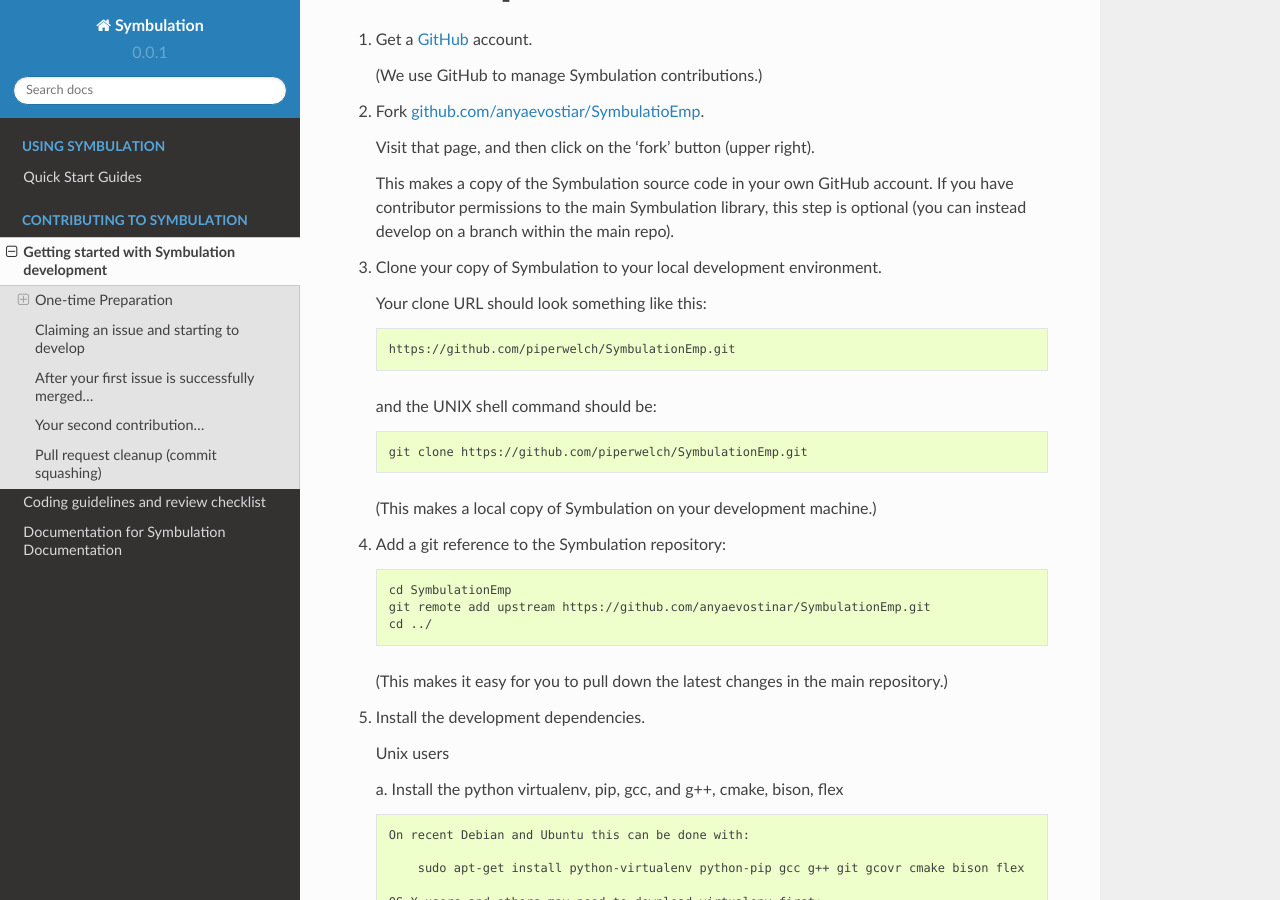
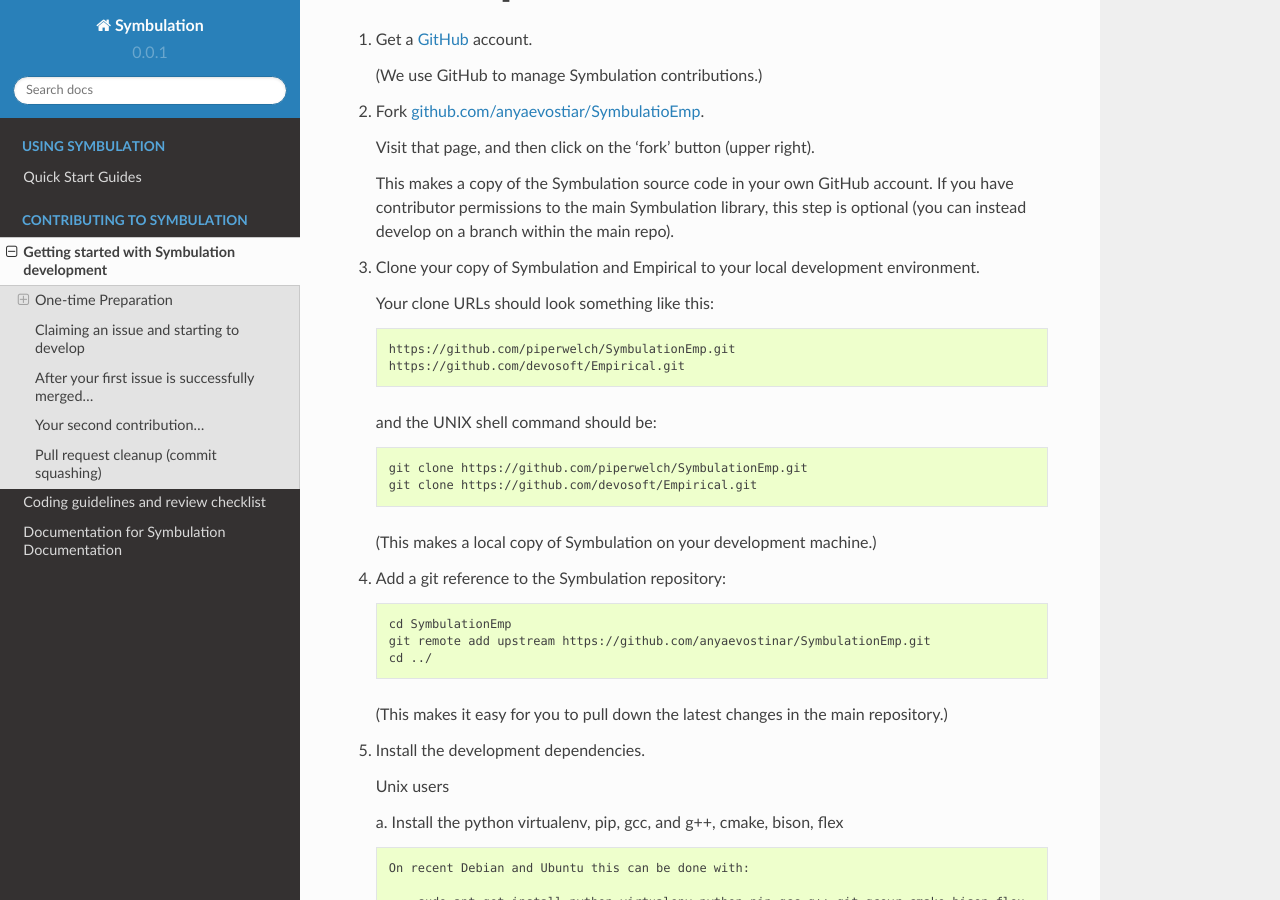
Before and after one commit to anyaevostinar/SymbulationEmp, a Sphinx documentation site: the page built from docs/dev/getting-started.md, in a window 1280 px wide and 900 px high, scrolled down 632 px. Built offline with Sphinx 7.4.7 and the Read the Docs theme 2.0.0, drawn with Linux system fonts in a browser that asks for light colours; pages that are not in the unit, such as notebooks, are missing from menus.

Commit message:
Update getting-started.md

```diff
--- a/docs/dev/getting-started.md
+++ b/docs/dev/getting-started.md
@@ -32,15 +32,17 @@
     library, this step is optional (you can instead develop on a branch
     within the main repo).
 
-3.  Clone your copy of Symbulation to your local development environment.
+3.  Clone your copy of Symbulation and Empirical to your local development environment.
 
-    Your clone URL should look something like this:
+    Your clone URLs should look something like this:
 
         https://github.com/piperwelch/SymbulationEmp.git
+        https://github.com/devosoft/Empirical.git
 
     and the UNIX shell command should be:
 
         git clone https://github.com/piperwelch/SymbulationEmp.git
+        git clone https://github.com/devosoft/Empirical.git
 
     (This makes a local copy of Symbulation on your development machine.)
 
```
